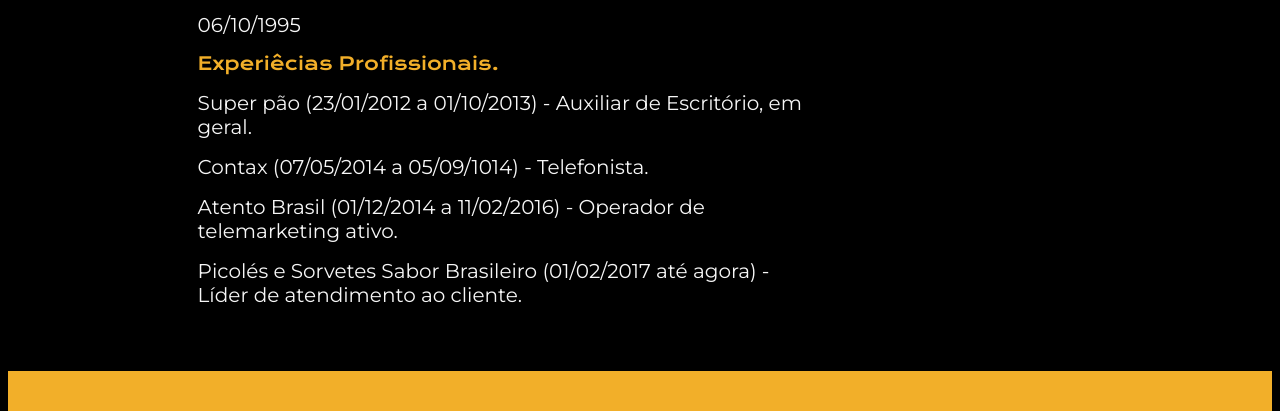
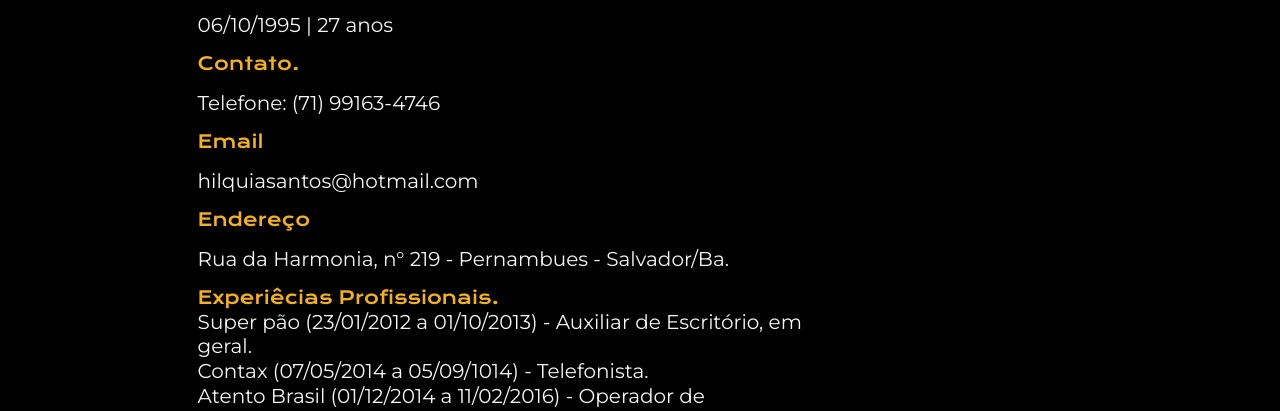
Before and after one commit to hhilquias/Portifolio, a plain HTML site: page curriculo.html in a window 1280 px wide. Shown: the part 242-653 px from the top of the page. Drawn offline with nearby package versions, Linux system fonts and the light colour scheme.

```diff
--- a/curriculo.html
+++ b/curriculo.html
@@ -21,12 +21,24 @@
             <a class="apresentacao__conteudo__curriculo"> Dados pessoais. </a>
             <a class="apresentacao__conteudo__curriculo__descricao"> Hilquias da Silva Santos</a>
             <a class="apresentacao__conteudo__curriculo"> Data de nascimento. </a>
-            <a class="apresentacao__conteudo__curriculo__descricao__2"> 06/10/1995</a>
+            <a class="apresentacao__conteudo__curriculo__descricao__2"> 06/10/1995 | 27 anos</a>
+            <a class="apresentacao__conteudo__curriculo"> Contato. </a>
+            <a class="apresentacao__conteudo__curriculo__descricao__2"> Telefone: (71) 99163-4746 </a>
+            <a class="apresentacao__conteudo__curriculo"> Email </a>
+            <a class="apresentacao__conteudo__curriculo__descricao__2"> hilquiasantos@hotmail.com</a>
+            <a class="apresentacao__conteudo__curriculo"> Endereço </a>
+            <a class="apresentacao__conteudo__curriculo__descricao__2"> Rua da Harmonia, n° 219 - Pernambues - Salvador/Ba. </a>
+
+                <div>
+
             <a class="apresentacao__conteudo__curriculo"> Experiêcias Profissionais. </a>
             <a class="apresentacao__conteudo__curriculo__descricao__2"> Super pão (23/01/2012 a 01/10/2013) - Auxiliar de Escritório, em geral. </a>
             <a class="apresentacao__conteudo__curriculo__descricao__2"> Contax (07/05/2014 a 05/09/1014) - Telefonista. </a>
             <a class="apresentacao__conteudo__curriculo__descricao__2"> Atento Brasil (01/12/2014 a 11/02/2016) - Operador de telemarketing ativo. </a>
             <a class="apresentacao__conteudo__curriculo__descricao__2"> Picolés e Sorvetes Sabor Brasileiro (01/02/2017 até agora) - Líder de atendimento ao cliente. </a>
+
+                </div>
+
         </section>
 
     </main>
--- a/styles/style2.css
+++ b/styles/style2.css
@@ -37,6 +37,8 @@ body {
 
 .apresentacao {
     padding: 5% 15%;
+    display: flex;
+    flex-direction: column;
 
 
 }
```
Also changed, not shown: about.html (+1 -1 lines), index.html (+3 -3 lines), assets/hilquias4.jpg (added).
